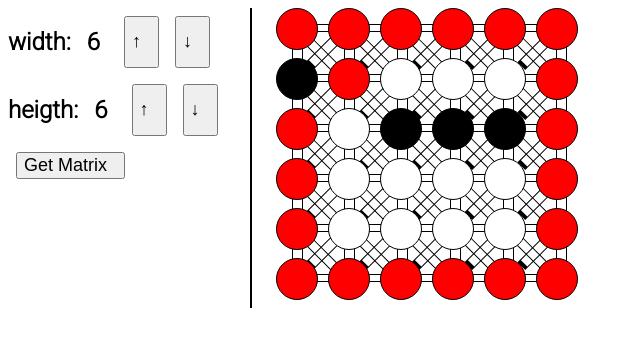
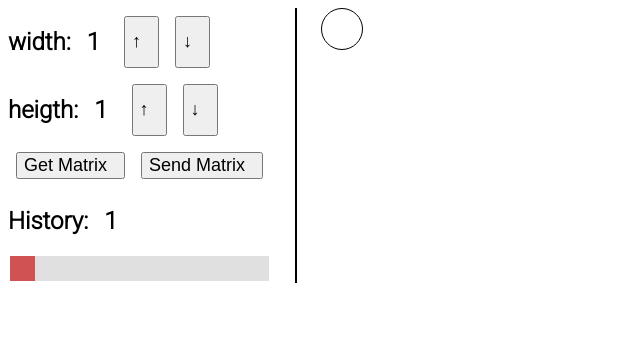
Before and after one commit to dakkapik/genetic, a plain HTML site: page graph/graph.html in a window 1280 px wide. Shown: the whole page, without its empty margins (0-640 px from the left). Drawn offline with Linux system fonts and the light colour scheme.

Commit message:
added history slider

```diff
--- a/style.css
+++ b/graph/graph.css
@@ -1,32 +1,3 @@
-@import url('https://fonts.googleapis.com/css2?family=Roboto:wght@300&display=swap');
-
-html, body{
-    font-family: roboto;
-    display: flex;
-}
-
-.side-bar{
-    padding-right: 3vh;
-    border-right: 2px solid;
-}
-
-.side-bar > div {
-    display: flex;
-}
-
-.side-bar > div > h2 {
-    padding-right: 2vh;
-}
-
-.side-bar > div > button {
-    font-size: large;
-    display: flex;
-    padding-right: 2vh;
-    margin: 1vh;
-    justify-content: center;
-    align-items: center;
-}
-
 .matrix{
     padding-left: 3vh;
 }
--- a/graph.html
+++ b/graph/graph.html
@@ -5,7 +5,8 @@
     <meta http-equiv="X-UA-Compatible" content="IE=edge">
     <meta name="viewport" content="width=device-width, initial-scale=1.0">
     <title>Movement Graph</title>
-    <link href="style.css" rel="stylesheet"/>
+    <link href="sidebar.css" rel="stylesheet"/>
+    <link href="graph.css" rel="stylesheet"/>
 </head>
 <body>
     <div class="side-bar">
@@ -23,6 +24,16 @@
         </div>
         <div>
             <button id="get-matrix-button">Get Matrix</button>
+            <button id="send-matrix-button">Send Matrix</button>
+        </div>
+        <div>
+            <!-- <button id="add-matrix-button">Upload Matrix</button> -->
+        </div>
+        <div>
+            <h2>History: </h2> <h2 id="history-value">1</h2>
+        </div>
+        <div class="slidecontainer">
+            <input type="range" min="1" max="100" value="1" class="slider" id="history-slider">
         </div>
     </div>
     <div class="matrix" id="matrix">
@@ -30,4 +41,5 @@
 
 </body>
 <script src="graph.js"></script>
+<script src="history.js"></script>
 </html>
--- a/graph.js
+++ b/graph/graph.js
@@ -1,11 +1,13 @@
 let width = 1;
 let height = 1;
-// let matrix = [['-']];
-let matrix = matrix1()
+let matrix = [['-']];
+
 const matrixDisplay = document.getElementById("matrix");
 const widthDisplay = document.getElementById("width-display");
 const heightDisplay = document.getElementById("heigth-display");
 const getMatrixButton = document.getElementById("get-matrix-button");
+const postMatrixButton = document.getElementById("post-matrix-button");
+// const getMatrixButton = document.getElementById("get-matrix-button");
 const widthUpButton = document.getElementById("width-up-button");
 const widthDownButton = document.getElementById("width-down-button");
 const heightUpButton = document.getElementById("heigth-up-button");
@@ -189,12 +191,3 @@ function removeChilds (parent) {
         parent.removeChild(parent.lastChild);
     };
 };
-
-function matrix1 () { return [
-    [ 'x', 'x', 'x', 'x', 'x', 'x' ],
-    [ 'o', 'x', '-', '-', '-', 'x' ],
-    [ 'x', '-', 'o', 'o', 'o', 'x' ],
-    [ 'x', '-', '-', '-', '-', 'x' ],
-    [ 'x', '-', '-', '-', '-', 'x' ],
-    [ 'x', 'x', 'x', 'x', 'x', 'x' ]
-]}
--- /dev/null
+++ b/graph/history.js
@@ -0,0 +1,6 @@
+const historySlider = document.getElementById("history-slider");
+const historyValue = document.getElementById("history-value");
+
+historySlider.oninput = function() {
+    historyValue.innerHTML = this.value;
+}
--- /dev/null
+++ b/graph/sidebar.css
@@ -0,0 +1,67 @@
+@import url('https://fonts.googleapis.com/css2?family=Roboto:wght@300&display=swap');
+
+html, body{
+    font-family: roboto;
+    display: flex;
+}
+
+.side-bar{
+    padding-right: 3vh;
+    border-right: 2px solid;
+}
+
+.side-bar > div {
+    display: flex;
+}
+
+.side-bar > div > h2 {
+    padding-right: 2vh;
+}
+
+.side-bar > div > button {
+    font-size: large;
+    display: flex;
+    padding-right: 2vh;
+    margin: 1vh;
+    justify-content: center;
+    align-items: center;
+}
+
+.slidecontainer {
+    width: 100%; /* Width of the outside container */
+}
+
+  /* The slider itself */
+.slider {
+    -webkit-appearance: none;  /* Override default CSS styles */
+    appearance: none;
+    width: 100%; /* Full-width */
+    height: 25px; /* Specified height */
+    background: #d3d3d3; /* Grey background */
+    outline: none; /* Remove outline */
+    opacity: 0.7; /* Set transparency (for mouse-over effects on hover) */
+    -webkit-transition: .2s; /* 0.2 seconds transition on hover */
+    transition: opacity .2s;
+}
+
+/* Mouse-over effects */
+.slider:hover {
+    opacity: 1; /* Fully shown on mouse-over */
+}
+
+  /* The slider handle (use -webkit- (Chrome, Opera, Safari, Edge) and -moz- (Firefox) to override default look) */
+.slider::-webkit-slider-thumb {
+    -webkit-appearance: none; /* Override default look */
+    appearance: none;
+    width: 25px; /* Set a specific slider handle width */
+    height: 25px; /* Slider handle height */
+    background: #be0a0a; /* Green background */
+    cursor: pointer; /* Cursor on hover */
+}
+
+.slider::-moz-range-thumb {
+    width: 25px; /* Set a specific slider handle width */
+    height: 25px; /* Slider handle height */
+    background: #be0a0a; /* Green background */
+    cursor: pointer; /* Cursor on hover */
+}
```
Also changed, not shown: test/test.css (renamed from test.css), test/test.html (renamed from test.html).
